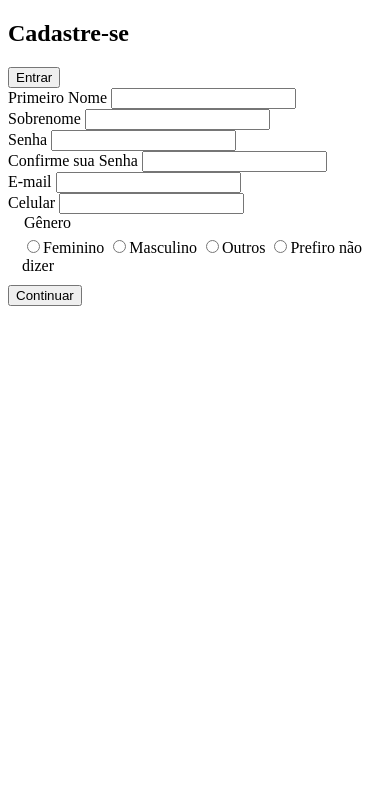
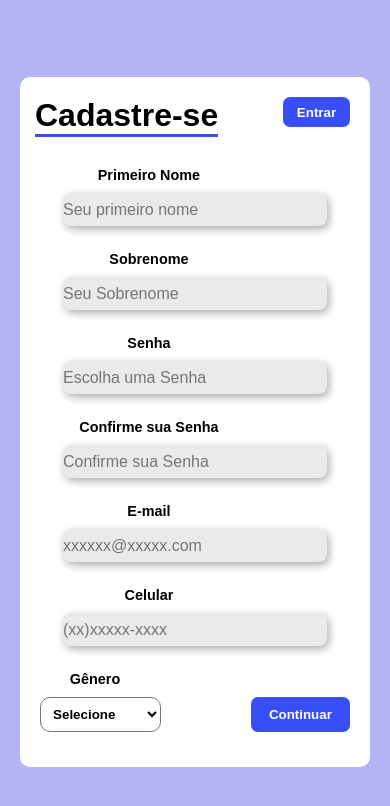
Before and after one commit to guigaldino/formulario-cadastro, a plain HTML site: page index.html in a window 390 px wide. Drawn offline with Linux system fonts and the light colour scheme.

Commit message:
Estilo Mobile feito

```diff
--- a/estilos/style.css
+++ b/estilos/style.css
@@ -1,3 +1,114 @@
 @charset "UTF-8";
 
 /* ATÉ 768PX */
+
+
+* {
+    font-family: Arial, Helvetica, sans-serif;
+    margin: 0px;
+    padding: 0px;
+}
+
+html, body {
+    background-color: #b5b4f5;
+    width: 100vw;
+    height: 100vh;
+}
+
+main {
+    position: relative;
+    width: 100vw;
+    height: 100vh;
+}
+
+section {
+    position: absolute;
+    background-color: white;
+    width: 330px;
+    height: 670px;
+    padding: 10px;
+    top: 50%;
+    left: 50%;
+    transform: translate(-50%, -50%);
+    border-radius: 10px;
+}
+
+.form-header {
+    margin-bottom: 30px;
+    margin-top: 10px;
+    display: flex;
+    justify-content: space-between;
+}
+
+.form-header h1 {
+    margin-left: 5px;
+    font-size: 2em;
+    border-bottom: 3px solid #384ff7;
+}
+
+.form-header button {
+    margin-right: 10px;
+    width: 67px;
+    height: 30px;
+    background-color: #384ff7;
+    color: white;
+    border: none;
+    border-radius: 7px;
+    font-weight: bold;
+    cursor: pointer;
+}
+
+
+div.campo {
+    text-align: center;
+    margin: 25px 0px;
+}
+
+div.campo input {
+    display: block;
+    margin: auto;
+    width: 80%;
+    height: 33px;
+    font-size: 1em;
+    border-radius: 8px;
+    border: none;
+    background-color: rgb(234, 234, 234);
+    box-shadow: 2px 3px 9px rgba(0, 0, 0, 0.331);
+}
+
+div.campo input:focus{
+    outline: none;
+}
+
+div.campo label {
+    display: block;
+    font-size: 0.9em;
+    font-weight: bold;
+    margin-bottom: 10px;
+    margin-left: -6.4em;
+}
+
+div.gender button{
+    margin-left: 6.4em;
+    width: 30%;
+    height: 35px;
+    background-color: #384ff7;
+    color: white;
+    border: none;
+    border-radius: 7px;
+    font-weight: bold;
+    cursor: pointer;
+
+}
+
+div.gender label{
+    display: block;
+    margin-left: -200px;
+}
+
+div.gender select, option{
+    padding: 8px;
+    background-color: white;
+    font-weight: bold;
+    border-radius: 10px;
+}
--- a/index.html
+++ b/index.html
@@ -8,7 +8,7 @@
     <link rel="shortcut icon" href="favicon.ico" type="image/x-icon">
     <link rel="stylesheet" href="estilos/style.css">
     <link rel="stylesheet" href="estilos/media-query.css">
-    <title>Document</title>
+    <title>Formulário Cadastro</title>
 </head>
 
 <body>
@@ -31,47 +31,44 @@
 
                     <div class="campo">
                         <label for="inome">Primeiro Nome</label>
-                        <input type="text" name="nome" id="inome">
+                        <input type="text" name="nome" id="inome" required placeholder="Seu primeiro nome" >
                     </div>
 
                     <div class="campo">
                         <label for="isobrenome">Sobrenome</label>
-                        <input type="text" name="sobrenome" id="isobrenome">
+                        <input type="text" name="sobrenome" id="isobrenome" required placeholder="Seu Sobrenome" >
                     </div>
 
                     <div class="campo">
                         <label for="isenha">Senha</label>
-                        <input type="password" name="senha" id="isenha">
+                        <input type="password" name="senha" id="isenha" required min="8" max="15" placeholder="Escolha uma Senha">
                     </div>
 
                     <div class="campo">
                         <label for="Iconfirma-senha">Confirme sua Senha</label>
-                        <input type="password" name="confirma-senha" id="Iconfirma-senha">
+                        <input type="password" name="confirma-senha" id="Iconfirma-senha" required min="8" max="15" placeholder="Confirme sua Senha">
                     </div>
 
                     <div class="campo">
                         <label for="iemail">E-mail</label>
-                        <input type="email" name="email" id="iemail">
+                        <input type="email" name="email" id="iemail" required placeholder="xxxxxx@xxxxx.com" >
                     </div>
 
                     <div class="campo">
                         <label for="iphone">Celular</label>
-                        <input type="tel" name="phone" id="iphone">
+                        <input type="tel" name="phone" id="iphone" required placeholder="(xx)xxxxx-xxxx" >
                     </div>
 
-                    <div class="campo">
-                        <fieldset style="border: none;">
-                            <legend>Gênero</legend>
-                            <input type="radio" name="sexo" id="fsex" value="F"><label for="fsex">Feminino</label>
-                            <input type="radio" name="sexo" id="msex" value="M"><label for="msex">Masculino</label>
-                            <input type="radio" name="sexo" id="osex" value="O"><label for="osex">Outros</label>
-                            <input type="radio" name="sexo" id="psex" value="NI"><label for="psex">Prefiro não dizer</label>
-                        </fieldset>
-                    </div>
-
-
-                    <div class="form-footer">
-                        <button>Continuar</button>
+                    <div class="campo gender">
+                        <label for="igenero">Gênero</label>
+                        <select name="genero" id="igenero" required >
+                            <option value="">Selecione</option>
+                            <option value="F">Feminino</option>
+                            <option value="M">Masculino</option>
+                            <option value="O">Outro</option>
+                            <option value="NI">Não Informar</option>
+                        </select>
+                        <button type="submit">Continuar</button>
                     </div>
 
                 </form>
```
